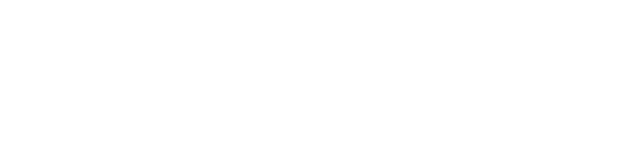
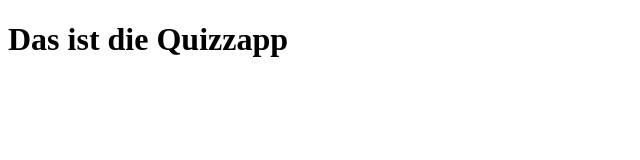
Before and after one commit to Muegge123/quizzapplication, a plain HTML site: page index.html in a window 1280 px wide. Shown: the whole page, without its empty margins (0-640 px from the left). Drawn offline with Linux system fonts and the light colour scheme.

Commit message:
small changes as a test

```diff
--- a/index.html
+++ b/index.html
@@ -5,5 +5,7 @@
     <meta name="viewport" content="width=device-width, initial-scale=1.0" />
     <title>Quizzapp</title>
   </head>
-  <body></body>
+  <body>
+    <h1>Das ist die Quizzapp</h1>
+  </body>
 </html>
```
